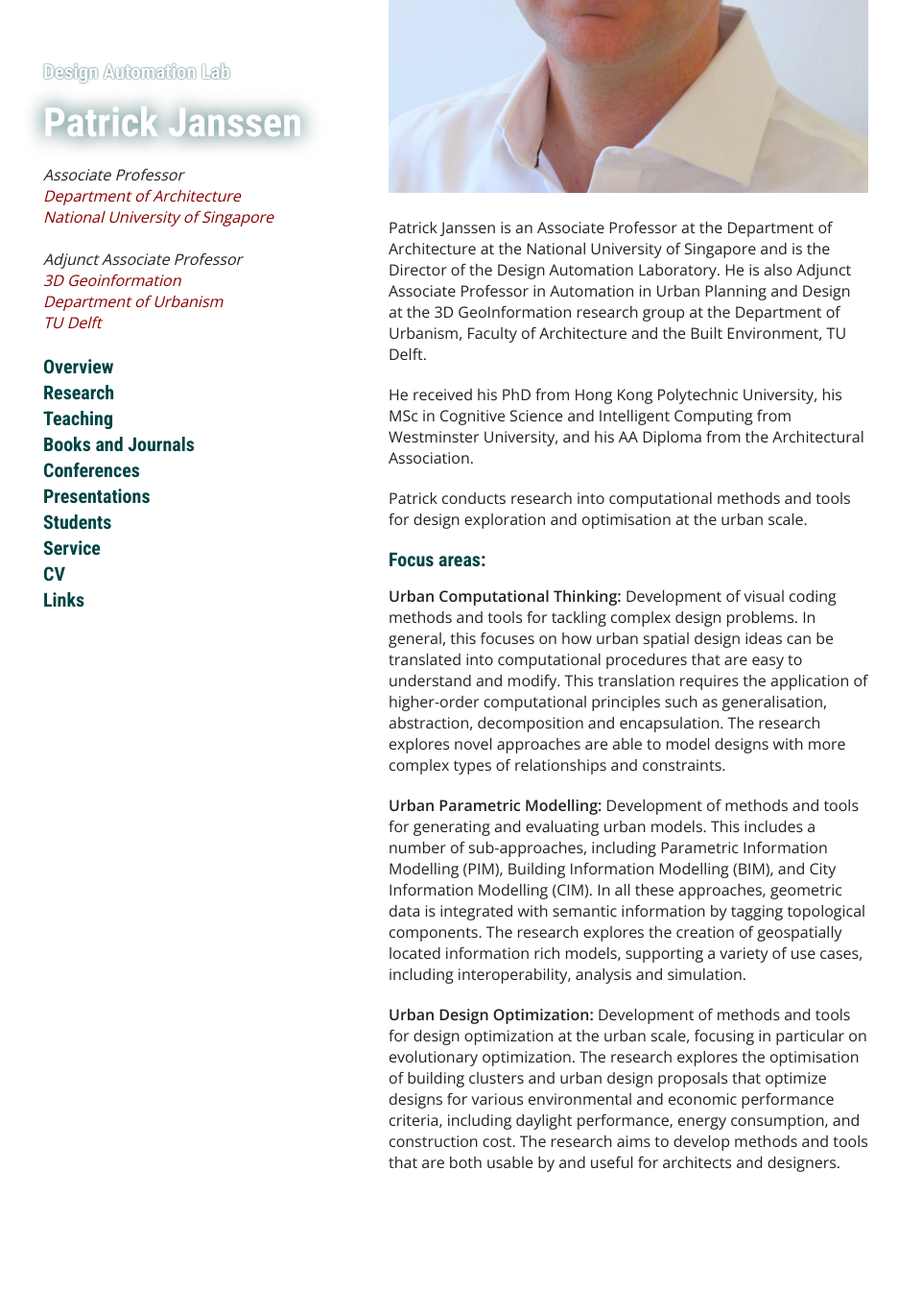
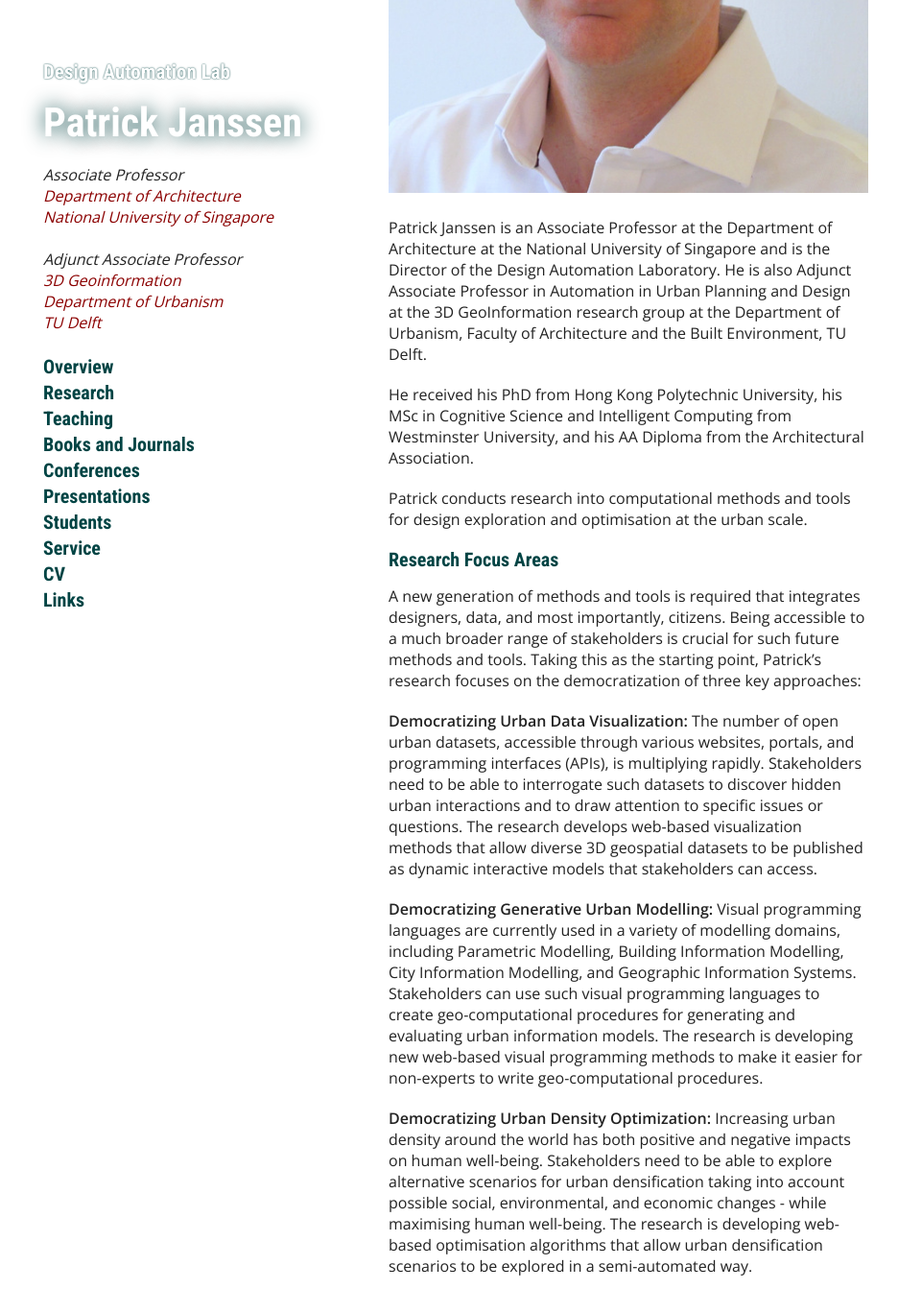
Before and after one commit to phtj/patrick-janssen, a Jekyll site: the page built from index.md, in a window 1280 px wide and 1400 px high, scrolled down 448 px. Shown: the top 1368 px of the window at 96% size, without its empty margins (165-1101 px from the left). Built offline with Jekyll 4.4.1, drawn with Linux system fonts in a browser that asks for light colours; our own code applies the rules of GitHub Pages for plain Markdown files; a script that is not in the unit is left out; before the commit the page ends 1740 px from its top, so only the background shows below that.

Commit message:
Updated various small changes

```diff
--- a/index.md
+++ b/index.md
@@ -10,10 +10,12 @@ He received his PhD from Hong Kong Polytechnic University, his MSc in Cognitive
 
 Patrick conducts research into computational methods and tools for design exploration and optimisation at the urban scale.
 
-## Focus areas:
+## Research Focus Areas
 
-**Urban Computational Thinking:** Development of visual coding methods and tools for tackling complex design problems. In general, this focuses on how urban spatial design ideas can be translated into computational procedures that are easy to understand and modify. This translation requires the application of higher-order computational principles such as generalisation, abstraction, decomposition and encapsulation. The research explores novel approaches are able to model designs with more complex types of relationships and constraints.
+A new generation of methods and tools is required that integrates designers, data, and most importantly, citizens. Being accessible to a much broader range of stakeholders is crucial for such future methods and tools. Taking this as the starting point, Patrick's research focuses on the democratization of three key approaches:
 
-**Urban Parametric Modelling:** Development of methods and tools for generating and evaluating urban models. This includes a number of sub-approaches, including Parametric Information Modelling (PIM), Building Information Modelling (BIM), and City Information Modelling (CIM). In all these approaches, geometric data is integrated with semantic information by tagging topological components. The research explores the creation of geospatially located information rich models, supporting a variety of use cases, including interoperability, analysis and simulation.
+**Democratizing Urban Data Visualization:** The number of open urban datasets, accessible through various websites, portals, and programming interfaces (APIs), is multiplying rapidly. Stakeholders need to be able to interrogate such datasets to discover hidden urban interactions and to draw attention to specific issues or questions. The research develops web-based visualization methods that allow diverse 3D geospatial datasets to be published as dynamic interactive models that stakeholders can access.
 
-**Urban Design Optimization:** Development of methods and tools for design optimization at the urban scale, focusing in particular on evolutionary optimization. The research explores the optimisation of building clusters and urban design proposals that optimize designs for various environmental and economic performance criteria, including daylight performance, energy consumption, and construction cost. The research aims to develop methods and tools that are both usable by and useful for architects and designers.
+**Democratizing Generative Urban Modelling:** Visual programming languages are currently used in a variety of modelling domains, including Parametric Modelling, Building Information Modelling, City Information Modelling, and Geographic Information Systems. Stakeholders can use such visual programming languages to create geo-computational procedures for generating and evaluating urban information models. The research is developing new web-based visual programming methods to make it easier for non-experts to write geo-computational procedures.
+
+**Democratizing Urban Density Optimization:** Increasing urban density around the world has both positive and negative impacts on human well-being. Stakeholders need to be able to explore alternative scenarios for urban densification taking into account possible social, environmental, and economic changes - while maximising human well-being. The research is developing web-based optimisation algorithms that allow urban densification scenarios to be explored in a semi-automated way.
```
Also changed, not shown: conferences.md (+10 -0 lines).
